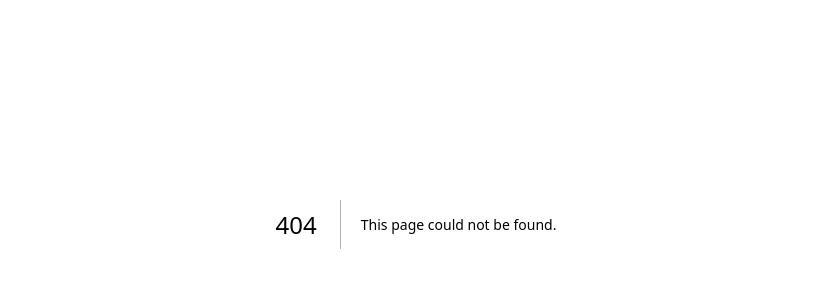
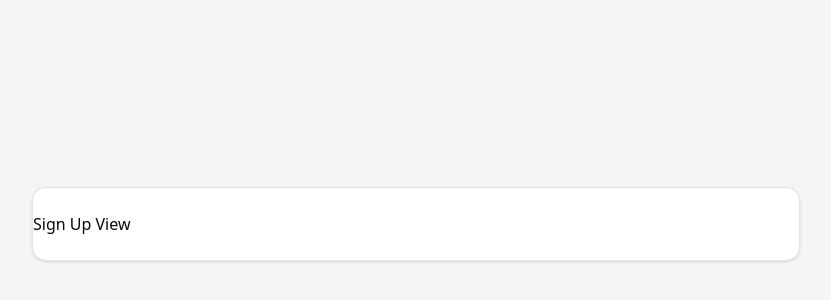
Before and after one commit to amriteshx1/wiora, a Next.js app: page /sign-up in a window 1280 px wide. Before the commit this address had no page. Shown: the part 176-476 px from the top of the page, without its empty margins (224-1055 px from the left). Built offline with nearby package versions, Linux system fonts and the light colour scheme.

Commit message:
set up folder structure for both sign-in and sign-up

```diff
--- a/package.json
+++ b/package.json
@@ -3,7 +3,7 @@
   "version": "0.1.0",
   "private": true,
   "scripts": {
-    "dev": "next dev --turbopack",
+    "dev": "next dev",
     "build": "next build",
     "start": "next start",
     "lint": "next lint",
--- /dev/null
+++ b/src/app/(auth)/layout.tsx
@@ -0,0 +1,17 @@
+import React from "react"
+
+interface Props {
+    children: React.ReactNode;
+};
+
+const Layout = ({ children } : Props) => {
+  return (
+    <div className="bg-muted flex min-h-svh flex-col items-center justify-center p-6 md:p-10">
+      <div className="w-full max-w-sm md:max-w-3xl">
+        {children}
+      </div>
+    </div>
+  );
+};
+
+export default Layout;
--- /dev/null
+++ b/src/app/(auth)/sign-in/page.tsx
@@ -0,0 +1,7 @@
+import { SignInView } from "@/modules/auth/ui/views/sign-in-view";
+
+const Page = () => {
+  return <SignInView />
+}
+
+export default Page;
--- /dev/null
+++ b/src/app/(auth)/sign-up/page.tsx
@@ -0,0 +1,8 @@
+import { SignUpView } from "@/modules/auth/ui/views/sign-up-view";
+
+
+const Page = () => {
+  return <SignUpView />
+}
+
+export default Page;
--- /dev/null
+++ b/src/modules/auth/ui/views/sign-in-view.tsx
@@ -0,0 +1,11 @@
+"use client";
+
+import { Card } from "@/components/ui/card"
+
+export const SignInView = () => {
+    return (
+        <Card>
+            Sign In View
+        </Card>
+    )
+}
--- /dev/null
+++ b/src/modules/auth/ui/views/sign-up-view.tsx
@@ -0,0 +1,11 @@
+"use client";
+
+import { Card } from "@/components/ui/card"
+
+export const SignUpView = () => {
+    return (
+        <Card>
+            Sign Up View
+        </Card>
+    );
+};
```
